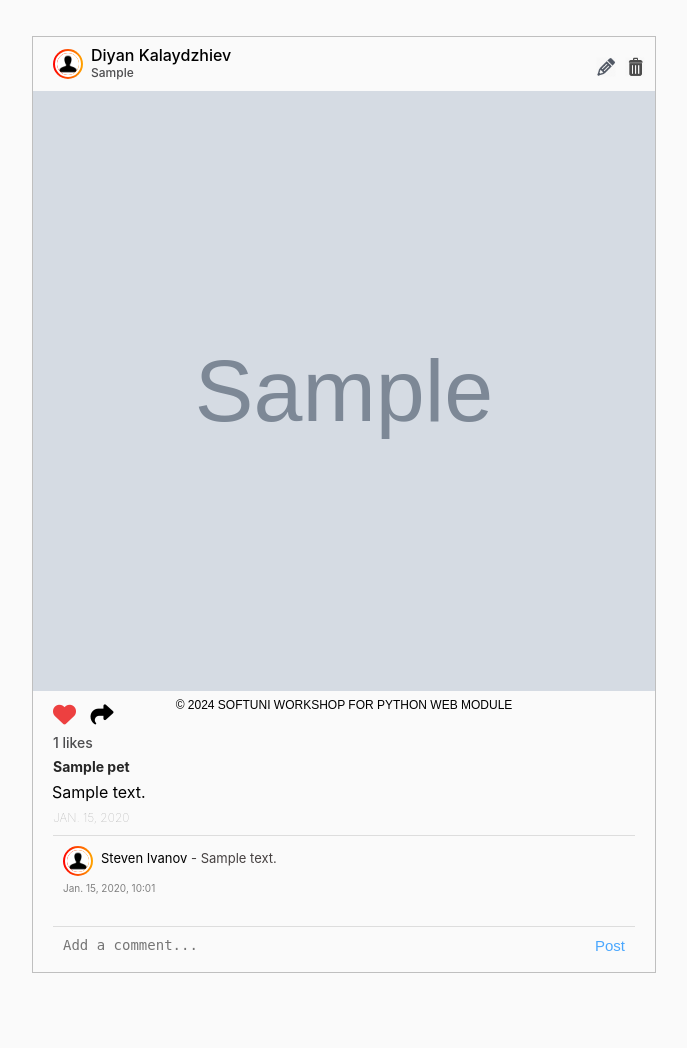
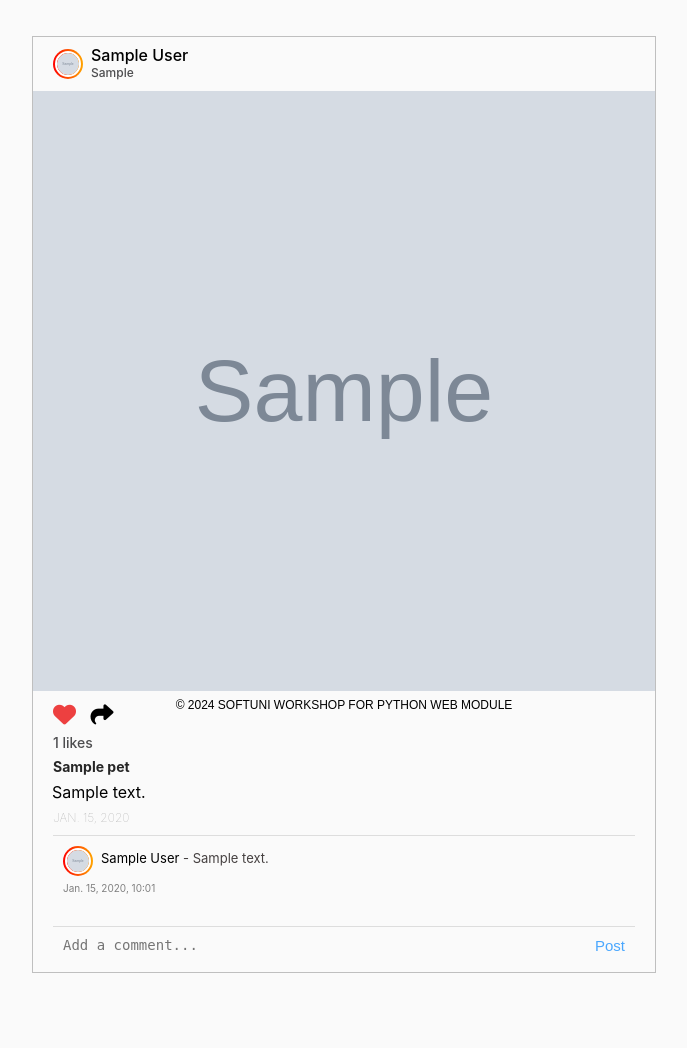
Before and after one commit to mariami57/Django-Advanced, a Django app: page /photos/1/ in a window 1280 px wide. Shown: the part 87-1135 px from the top of the page, without its empty margins (296-983 px from the left). Run offline with Django 5.2, Linux system fonts and the light colour scheme; tables that the repository leaves empty hold one stand-in row (values such as "Sample post"); grey boxes marked "Sample" are stand-in pictures; some libraries are stand-ins or nearby versions.

Commit message:
added more updates

```diff
--- a/Petstagram workshops/accounts/models.py
+++ b/Petstagram workshops/accounts/models.py
@@ -19,3 +19,7 @@ class Profile(models.Model):
     last_name = models.CharField(max_length=30, blank=True, null=True)
     date_of_birth = models.DateField(blank=True, null=True)
     profile_picture = models.URLField(blank=True, null=True)
+
+    @property
+    def full_name(self):
+        return f'{self.first_name} {self.last_name}'
--- a/Petstagram workshops/common/models.py
+++ b/Petstagram workshops/common/models.py
@@ -1,14 +1,15 @@
-
+from django.contrib.auth import get_user_model
 from django.db import models
 
 from photos.models import Photo
 
-
+UserModel = get_user_model()
 # Create your models here.
 class Comment(models.Model):
     comment_text = models.TextField(max_length=300)
     date_and_time_of_publication = models.DateTimeField(auto_now_add=True)
     to_photo = models.ForeignKey(to=Photo, on_delete=models.CASCADE)
+    user = models.ForeignKey(UserModel, on_delete=models.CASCADE)
 
     def __str__(self):
         return self.comment_text[:20]
@@ -19,3 +20,4 @@ class Comment(models.Model):
 
 class Like(models.Model):
     to_photo = models.ForeignKey(to=Photo, on_delete=models.CASCADE)
+    user = models.ForeignKey(UserModel, on_delete=models.CASCADE)
--- a/Petstagram workshops/common/views.py
+++ b/Petstagram workshops/common/views.py
@@ -35,13 +35,14 @@ class HomePageView(ListView):
 
 
 def like_functionality(request, photo_id:int):
-    liked_photo = Like.objects.filter(to_photo_id=photo_id).first()
+    liked_photo = Like.objects.filter(to_photo_id=photo_id, user=request.user).first()
 
     if liked_photo:
         liked_photo.delete()
     else:
         Like.objects.create(
             to_photo_id=photo_id,
+            user=request.user,
         )
     return redirect(request.META.get('HTTP_REFERER') + f'#{photo_id}')
 
@@ -55,6 +56,7 @@ def add_comment(request, photo_id:int):
     if request.method == 'POST' and form.is_valid():
         comment = form.save(commit=False)
         comment.to_photo = Photo.objects.get(pk=photo_id)
+        comment.user = request.user
         comment.save()
 
     return redirect(request.META.get('HTTP_REFERER') + f'#{photo_id}')
--- a/Petstagram workshops/pets/models.py
+++ b/Petstagram workshops/pets/models.py
@@ -1,13 +1,15 @@
+from django.contrib.auth import get_user_model
 from django.db import models
 from django.utils.text import slugify
 
-
+UserModel = get_user_model()
 # Create your models here.
 class Pet(models.Model):
     name = models.CharField(max_length=30)
     personal_photo = models.URLField()
     date_of_birth = models.DateTimeField(blank=True, null=True)
     slug = models.SlugField(unique=True, null=True, blank=True)
+    user = models.ForeignKey(UserModel, on_delete=models.CASCADE)
 
 
     def save(self, *args, **kwargs):
--- a/Petstagram workshops/pets/views.py
+++ b/Petstagram workshops/pets/views.py
@@ -13,6 +13,12 @@ class PetAddView(CreateView):
     form_class = PetCreateForm
     success_url = reverse_lazy('profile-details', kwargs={'pk'  :1})
     template_name = 'pets/pet-add-page.html'
+
+    def form_valid(self, form):
+        self.object = form.save(commit=False)
+        self.object.user = self.request.user
+        self.object.save()
+        return super().form_valid(form)
 
 class PetDeleteView(DeleteView):
     model = Pet
--- a/Petstagram workshops/photos/forms.py
+++ b/Petstagram workshops/photos/forms.py
@@ -6,7 +6,7 @@ from photos.models import Photo
 class PhotoBaseForm(forms.ModelForm):
     class Meta:
         model = Photo
-        fields ='__all__'
+        exclude = ('user',)
 
 
 class PhotoCreateForm(PhotoBaseForm):
@@ -15,4 +15,4 @@ class PhotoCreateForm(PhotoBaseForm):
 class PhotoEditForm(PhotoBaseForm):
     class Meta:
         model = Photo
-        exclude = ['photo']
+        exclude = ['photo', 'user']
--- a/Petstagram workshops/photos/models.py
+++ b/Petstagram workshops/photos/models.py
@@ -1,3 +1,4 @@
+from django.contrib.auth import get_user_model
 from django.core.validators import MinLengthValidator, MaxLengthValidator
 from django.db import models
 from django.db.models import ManyToManyField
@@ -5,7 +6,7 @@ from django.db.models import ManyToManyField
 from pets.models import Pet
 from .validators import FileSizeValidator
 
-
+UserModel = get_user_model()
 # Create your models here.
 class Photo(models.Model):
     photo = models.FileField(validators=[
@@ -15,3 +16,4 @@ class Photo(models.Model):
     location = models.CharField(max_length=30, blank=True, null=True)
     tagged_pets = models.ManyToManyField(to=Pet, blank=True)
     date_of_publication = models.DateField(auto_now=True)
+    user = models.ForeignKey(UserModel, on_delete=models.CASCADE)
--- a/Petstagram workshops/templates/common/comments.html
+++ b/Petstagram workshops/templates/common/comments.html
@@ -8,15 +8,14 @@
                     <div class="profilepic">
                         <div class="profile_img">
                             <div class="image">
-                                <!-- User Profile Image -->
-                                <img src="/static/images/person.png" alt="img8">
+                                {% include 'common/profile-image.html' with profile_picture=comment.user.profile.profile_picture %}
                             </div>
                         </div>
                     </div>
                     <p>
                         <!-- Link to User Profile Details Page-->
                         <!-- User First and/or Last Name or username-->
-                        <a href="">Steven Ivanov</a>
+                        <a href="">{{ comment.user.profile.full_name|default:'anonymous' }}</a>
                         <!-- User Comment -->
                         - {{ comment.comment_text }}
                     </p>
--- a/Petstagram workshops/templates/common/pet-post.html
+++ b/Petstagram workshops/templates/common/pet-post.html
@@ -13,15 +13,15 @@
                     <div class="profilepic">
                         <div class="profile_img">
                             <div class="image">
-                                <img src="/static/images/person.png" alt="img8">
+                               {% include 'common/profile-image.html' with profile_picture=photo.user.profile.profile_picture %}
                             </div>
                         </div>
                     </div>
                 </a>
                 <h3>
-                    <a href="profile details">
+                    <a href="{% url 'profile-details' photo.user.pk %}">
                         <!-- if user has first name and last name -->
-                        Diyan Kalaydzhiev
+                        {{ photo.user.profile.full_name|default:'anonymous' }}
                         <!-- else -->
                         <!-- user username -->
                     </a>
@@ -65,7 +65,7 @@
 
             <!-- tagged pets -->
             {% for pet in photo.tagged_pets.all %}
-                <a href="{%  url 'details_pet' username=user.username|default:"anonymous" pet_slug=pet.slug %}">
+                <a href="{%  url 'details_pet' pet.user.full_name|default:'anonymous' pet.slug %}">
                     <p class="message">
                         <b>{{ pet.name }}</b>
                     </p>
@@ -99,7 +99,7 @@
 
                     <!-- IF the viewer is the creator of the photo -->
             <div class="edit-delete-btns">
-                {% if editable %}
+                {% if editable  and request.user.pk == photo.user.pk %}
                 <!-- Link to Edit Pet Photo Page -->
                     <a href="{% url  'edit_photo' pk=photo.pk %}">
                         <img class="edit-img" src="{% static '/images/edit-pen-icon-6.jpg' %}"
--- /dev/null
+++ b/Petstagram workshops/templates/common/profile-image.html
@@ -0,0 +1,7 @@
+{% load static %}
+
+{% if profile_picture %}
+    <img src="{{ profile_picture }}">
+{% else %}
+    <img src="{% static 'images/person.png' %}" alt="img8">
+{% endif %}
```
Also changed, not shown: Petstagram workshops/common/migrations/0003_comment_user_like_user.py (added), Petstagram workshops/media/pet_photos/premium_photo-1673967831980-1d377baaded2_oHzkQIU.jpg (added), Petstagram workshops/pets/migrations/0002_pet_user.py (added), Petstagram workshops/photos/migrations/0002_photo_user.py (added).
